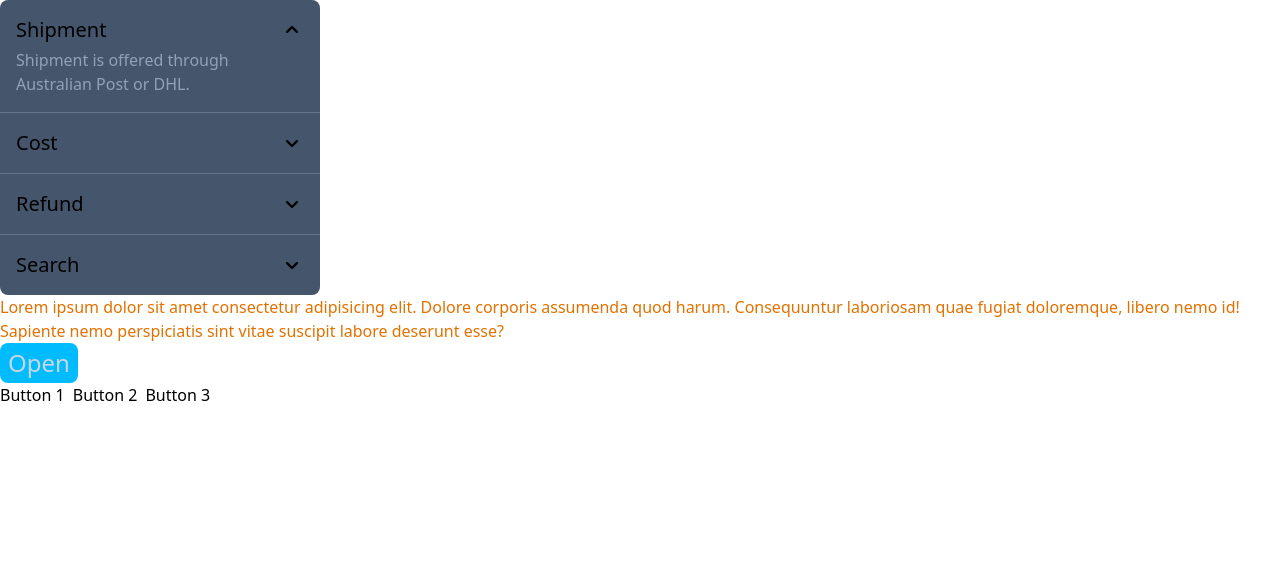
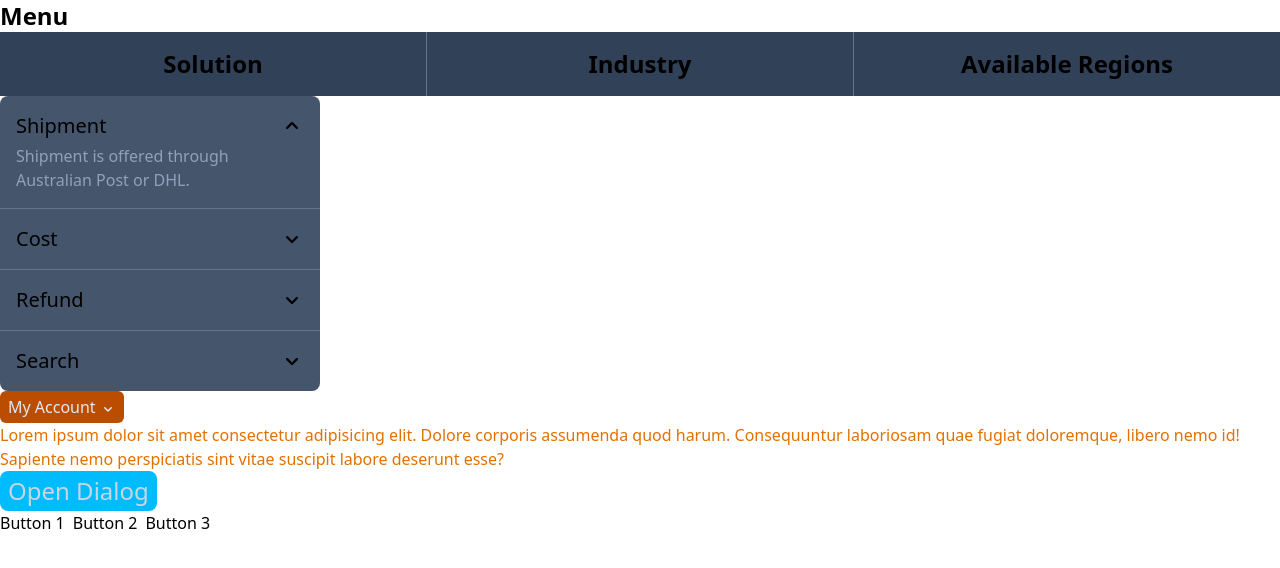
Before and after one commit to ZHENSHUO-ZHAO/ui-stack, a React (Vite) app: page / in a window 1280 px wide. Shown: the top 568 px of the page. Built offline with nearby package versions, Linux system fonts and the light colour scheme.

Commit message:
Added Popover as side menu and tabs.

```diff
--- a/src/App.tsx
+++ b/src/App.tsx
@@ -1,13 +1,19 @@
 import type React from "react";
 import DisclosureUI from "./components/DisclosureUI";
 import DialogBox from "./components/DialogBox";
+import DropdownMenu from "./components/DropdownMenu";
+import PopoverSideMenu from "./components/PopoverSideMenu";
+import PopoverTabs from "./components/PopoverTabs";
 
 function App() {
   let dialogApi: { open: () => void };
 
   return (
     <>
+      <PopoverSideMenu />
+      <PopoverTabs />
       <DisclosureUI />
+      <DropdownMenu />
       <div>
         <p className="text-amber-600">
           Lorem ipsum dolor sit amet consectetur adipisicing elit. Dolore
@@ -20,7 +26,7 @@ function App() {
         onClick={() => dialogApi.open()}
         className="bg-sky-400 text-2xl text-slate-300 block px-2 py-1 rounded-lg hover:bg-sky-700"
       >
-        Open
+        Open Dialog
       </button>
       <DialogBox
         getApi={(api) => {
--- /dev/null
+++ b/src/components/PopoverSideMenu.tsx
@@ -0,0 +1,43 @@
+import {
+  Popover,
+  PopoverBackdrop,
+  PopoverButton,
+  PopoverPanel,
+} from "@headlessui/react";
+import { ArrowLongLeftIcon } from "@heroicons/react/16/solid";
+
+export default function PopoverSideMenu() {
+  return (
+    <Popover>
+      <PopoverButton className="text-2xl font-bold">Menu</PopoverButton>
+      <PopoverBackdrop
+        transition
+        className="fixed inset-0 bg-gray-800/50 duration-300 ease-out data-closed:opacity-0"
+      />
+      <PopoverPanel
+        transition
+        className="fixed inset-y-0 right-0 flex flex-col bg-slate-700 rounded-r-lg divide-y divide-slate-600 transition duration-300 ease-out data-closed:translate-x-full"
+      >
+        <PopoverButton className="flex justify-end items-center text-lg first:rounded-tr-lg p-4 hover:bg-slate-400 hover:cursor-pointer">
+          &nbsp;
+          <ArrowLongLeftIcon className="size-5" />
+        </PopoverButton>
+        <button className="text-left text-lg first:rounded-tr-lg p-4 hover:bg-slate-400 hover:cursor-pointer">
+          Home
+        </button>
+        <button className="text-left text-lg first:rounded-tr-lg p-4 hover:bg-slate-400 hover:cursor-pointer">
+          Academic Background
+        </button>
+        <button className="text-left text-lg first:rounded-tr-lg p-4 hover:bg-slate-400 hover:cursor-pointer">
+          Work Experience
+        </button>
+        <button className="text-left text-lg first:rounded-tr-lg p-4 hover:bg-slate-400 hover:cursor-pointer">
+          Side Projects
+        </button>
+        <button className="text-left text-lg first:rounded-tr-lg p-4 hover:bg-slate-400 hover:cursor-pointer">
+          About Me
+        </button>
+      </PopoverPanel>
+    </Popover>
+  );
+}
--- /dev/null
+++ b/src/components/PopoverTabs.tsx
@@ -0,0 +1,64 @@
+import {
+  Popover,
+  PopoverButton,
+  PopoverGroup,
+  PopoverPanel,
+} from "@headlessui/react";
+
+export default function PopoverTabs() {
+  const tabs: {
+    buttonText: string;
+    itemTexts: string[];
+  }[] = [
+    {
+      buttonText: "Solution",
+      itemTexts: ["Analytics", "Machine Learning", "CI/CD", "Pipelines"],
+    },
+    {
+      buttonText: "Industry",
+      itemTexts: ["iGaming", "Government", "Medical", "Hospital", "Mining"],
+    },
+    {
+      buttonText: "Available Regions",
+      itemTexts: ["Australia", "United Kingdom", "Hong Kong"],
+    },
+  ];
+
+  return (
+    <PopoverGroup className="flex divide-x divide-slate-500">
+      {tabs.map((tab, i) => (
+        <Tab {...tab} key={i}></Tab>
+      ))}
+    </PopoverGroup>
+  );
+}
+
+function Tab({
+  buttonText,
+  itemTexts,
+}: {
+  buttonText: string;
+  itemTexts: string[];
+}) {
+  return (
+    <Popover className="flex-[1_1_0]">
+      <PopoverButton className="outline-none py-4 text-2xl font-bold text-center w-full bg-slate-700 hover:bg-sky-400 data-active:bg-sky-600">
+        {buttonText}
+      </PopoverButton>
+      <PopoverPanel
+        transition
+        anchor="bottom"
+        className="w-(--button-width) origin-top flex flex-col bg-slate-700 rounded-b-lg divide-y divide-slate-600 transition duration-300 ease-out data-closed:scale-y-90 data-closed:opacity-0"
+      >
+        {itemTexts.map((text, i) => (
+          <button
+            key={i}
+            className="text-left text-lg px-8 last:rounded-b-lg p-4 hover:bg-slate-400 hover:cursor-pointer"
+          >
+            {text}
+          </button>
+        ))}
+      </PopoverPanel>
+    </Popover>
+  );
+}
```
